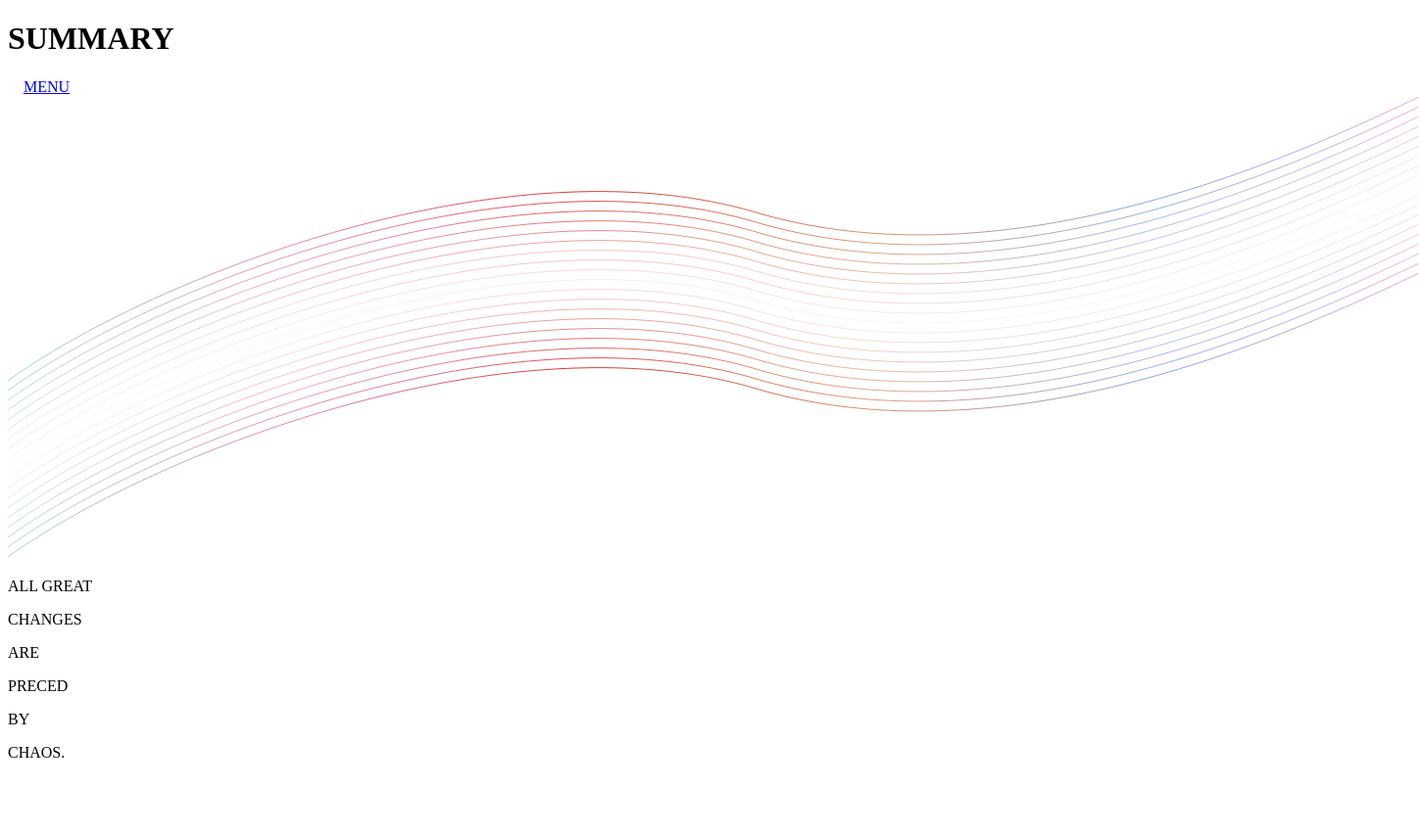
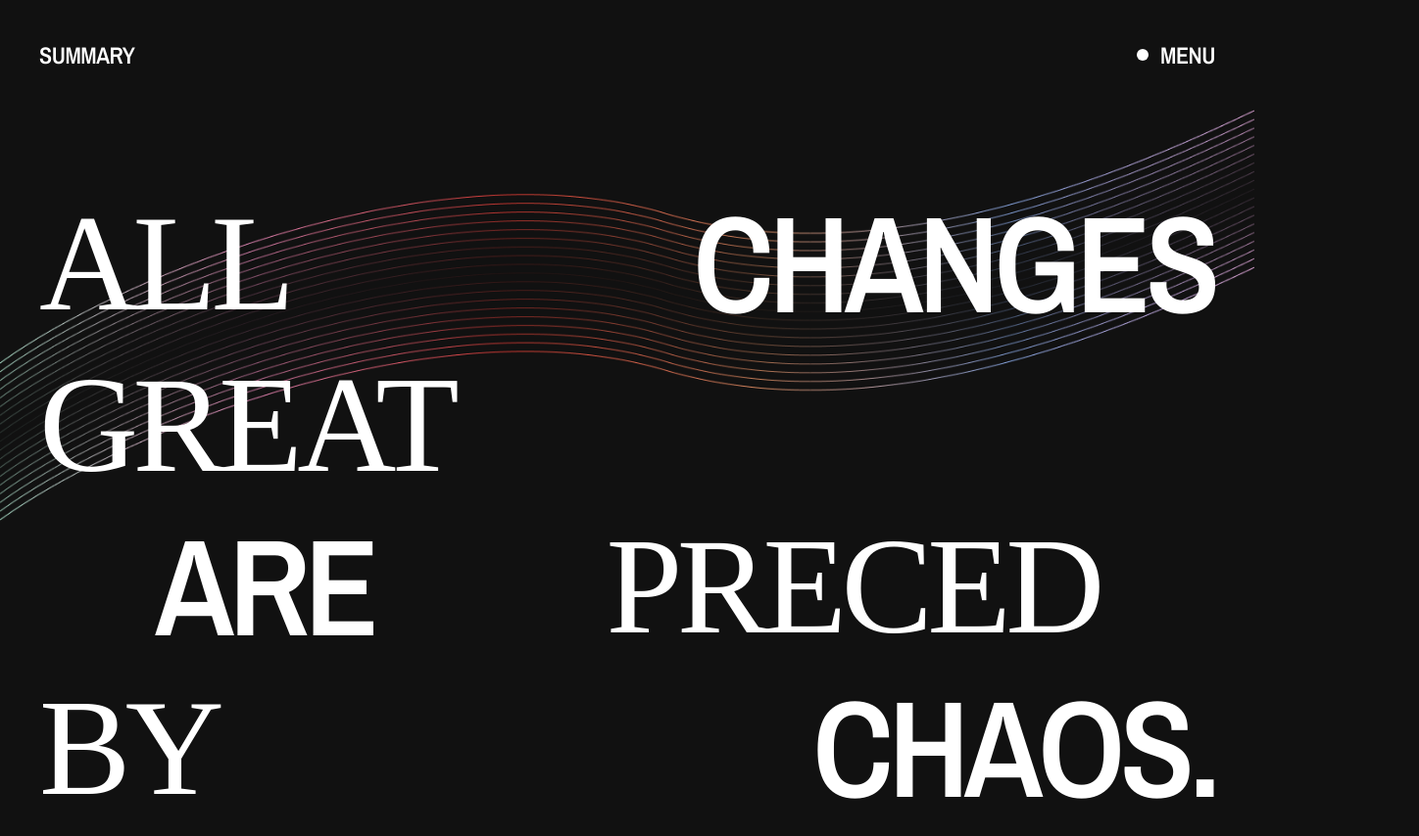
Before and after one commit to Preethi-Dev/Modern-Layout-38, a plain HTML site: page index.html in a window 1280 px wide. Shown: the whole page at 98% size, 1448 px wide, since content can reach past the window. Before the commit the page ends 800 px from the top, so only its background shows below. Drawn offline with nearby package versions, Linux system fonts and the light colour scheme; a web font is replaced by a local one.

Commit message:
update final styles

```diff
--- a/style.css
+++ b/style.css
@@ -1,5 +1,138 @@
 /* Fonts */
+@import url("https://fonts.googleapis.com/css2?family=Italiana&display=swap");
+@import url("https://fonts.googleapis.com/css2?family=Archivo+Narrow:ital,wght@0,400;0,500;0,600;0,700;1,400;1,500;1,600;1,700&display=swap");
+
 /* Resets */
+*,
+*::before,
+*::after {
+  margin: 0;
+  padding: 0;
+  box-sizing: border-box;
+}
+
+a {
+  text-decoration: none;
+}
+
 /* Variables */
+:root {
+  --primary: #ffffff;
+  --secondary: #111111;
+}
+
 /* Base Styles */
+body {
+  background-color: var(--secondary);
+  color: var(--primary);
+}
+
+img {
+  width: 100%;
+}
+
+a {
+  color: var(--primary);
+}
+
+header {
+  display: flex;
+  justify-content: space-between;
+  padding: 2.5rem;
+}
+
+header .menu {
+  display: flex;
+  gap: 0.75rem;
+}
+
+header .logo h1,
+.menu a {
+  font-family: "Archivo Narrow";
+  font-style: normal;
+  font-weight: 600;
+  font-size: 1.5rem;
+  line-height: 32px;
+  letter-spacing: -0.02em;
+}
+
+main .content .text p {
+  font-family: "Italiana";
+  font-weight: 400;
+  letter-spacing: -0.04em;
+}
+
+main .content .text .thick_font {
+  font-family: "Archivo Narrow";
+  font-weight: 600;
+}
+
 /* Mobile Styles */
+main {
+  display: grid;
+  grid-template-columns: repeat(4, 1fr);
+}
+
+main > * {
+  grid-column: 1 / -1;
+}
+
+main .content {
+  padding: 2.5rem;
+}
+
+main .content .text {
+  display: flex;
+  flex-direction: column;
+}
+
+main .content .text p {
+  font-size: 4.75rem;
+  line-height: 85px;
+}
+
+/* Samll Tablet Screen */
+@media screen and (min-width: 500px) {
+  main .content .text {
+    flex-direction: row;
+    justify-content: space-between;
+  }
+
+  main .content .text:nth-child(2) {
+    justify-content: space-around;
+  }
+}
+
+/* Large Tablet Screen */
+@media screen and (min-width: 790px) {
+  main {
+    grid-template-columns: repeat(8, 1fr);
+  }
+
+  main .content .text p {
+    font-size: 6.75rem;
+    line-height: 125px;
+  }
+}
+
+/* Laptop and Desktop Screen */
+@media screen and (min-width: 1000px) {
+  main {
+    grid-template-columns: repeat(12, 1fr);
+    grid-template-rows: auto 350px;
+  }
+
+  main .image {
+    grid-row: 1;
+  }
+
+  main > .content {
+    grid-row: 1 / span 2;
+    align-self: end;
+  }
+
+  main .content .text p {
+    font-size: 8.75rem;
+    line-height: 165px;
+  }
+}
```
